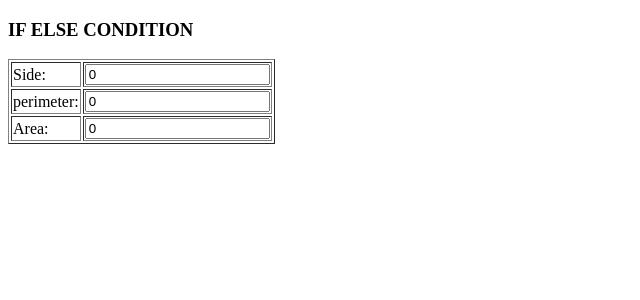
After one commit to MuneebaKhan/PHP_Work-2103C2-, a PHP site: page /Condition.php in a window 1280 px wide. The commit adds this page. Shown: the top 300 px of the page, without its empty margins (0-640 px from the left). Run offline with PHP 8.4, Linux system fonts and the light colour scheme.

Commit message:
21-9-22 Work

```diff
--- /dev/null
+++ b/Condition.php
@@ -0,0 +1,54 @@
+<!DOCTYPE html>
+<html lang="en">
+<head>
+    <meta charset="UTF-8">
+    <meta name="viewport" content="width=device-width, initial-scale=1.0">
+    <meta http-equiv="X-UA-Compatible" content="ie=edge">
+    <title>Document</title>
+</head>
+<body>
+    <h3>IF ELSE CONDITION</h3>
+
+    <?php
+        $side = 28.46;
+        $perimeter = $side * 4.00;
+        $area = $side * $side;
+
+        if($side < 15 && $perimeter < 1000){
+
+            $sidevalue = $side;
+            $perimetervalue = $perimeter;
+            $areavalue = $area;
+        }
+        else{
+            $sidevalue = 0;
+            $perimetervalue = 0;
+            $areavalue = 0;
+        }
+    ?>
+
+    <table border = 1>
+        <tr>
+            <td>Side: </td>
+            <td>
+                <input type="text" value = "<?= $sidevalue ?>">
+             </td>
+        </tr>
+        <tr>
+            <td>perimeter: </td>
+            <td>
+                <input type="text" value = "<?= $perimetervalue ?>">
+             </td>
+        </tr>
+        <tr>
+            <td>Area: </td>
+            <td>
+                <input type="text" value = "<?= $areavalue ?>">
+             </td>
+        </tr>
+    </table>
+
+
+
+</body>
+</html>
```
Also changed, not shown: basic.php (+25 -0 lines).
